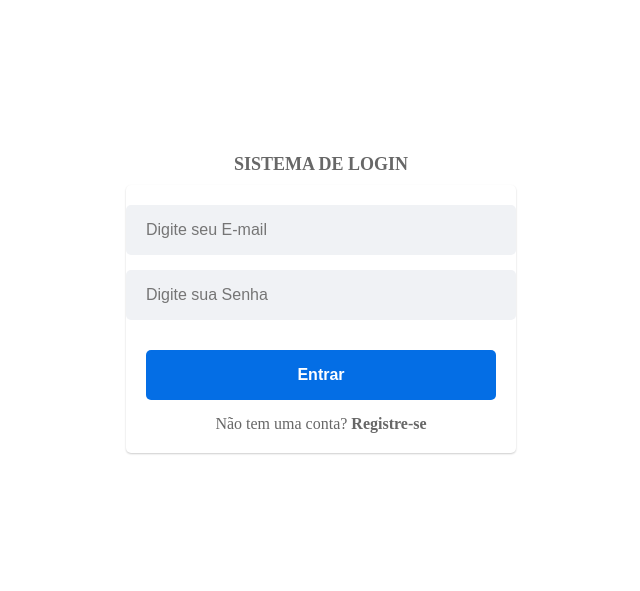
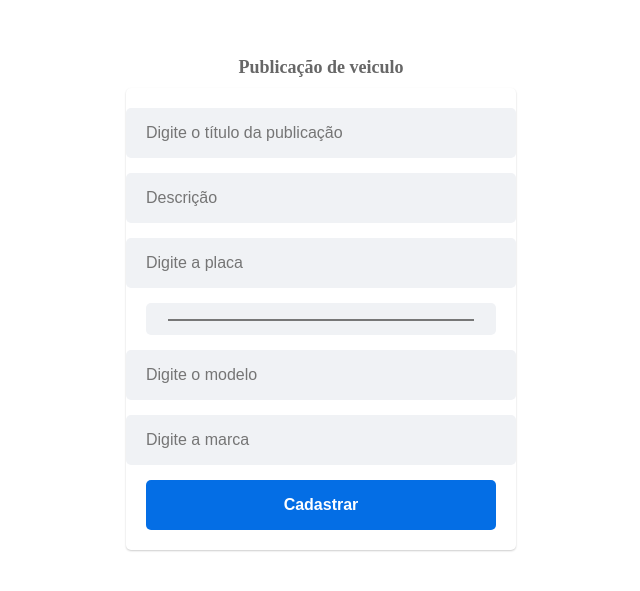
Before and after one commit to Mateus-Lincoln-10/Prog-fullstack, a React (Create React App) app in the folder frontend/: page /publication in a window 1280 px wide. Shown: the part 105-696 px from the top of the page, without its empty margins (319-959 px from the left). Built offline with nearby package versions, Linux system fonts and the light colour scheme.

Commit message:
ajustando bg

```diff
--- a/frontend/src/pages/Home/index.jsx
+++ b/frontend/src/pages/Home/index.jsx
@@ -1,15 +1,21 @@
 import React from "react";
-import { useNavigate } from "react-router-dom";
+import { Link, useNavigate } from "react-router-dom";
 import Button from "../../components/Button";
 import useAuth from "../../hooks/useAuth";
 import * as C from "./styles";
 import Header from "../../components/Home/header";
 import Logo from "../../images/logo.png";
-import ExpandMore from "../../images/expand_more.svg"
+import ExpandMore from "../../images/expand_more.svg";
+import Bg from "../../images/background.png";
+
 
 const Home = () => {
   const { signout } = useAuth();
   const navigate = useNavigate();
+
+  const Publication = () => {
+    navigate("/publication");
+  };
 
   return (
     <C.Container>
@@ -22,6 +28,8 @@ const Home = () => {
 
       <div className="content">
 
+
+        <img className="bg" src={Bg} alt="Logo tesla" />
         <header className="styleHeader">
           <img className="logo" src={Logo} alt="Logo tesla" />
 
@@ -51,9 +59,10 @@ const Home = () => {
         </div>
 
         <div className="buttons">
-          <button className="orderNow"> Order now </button>
+          <Link  className="orderNow" to="/publication">&nbsp;Publicar veículo</Link>
           <button className="demoDrive"> Demmo drive </button>
         </div>
+
 
         <img className="expandMore" src={ExpandMore} alt="Icon" />
       </div>
--- a/frontend/src/pages/Home/styles.js
+++ b/frontend/src/pages/Home/styles.js
@@ -75,6 +75,12 @@ export const Container = styled.div`
   height: 1rem;
   margin-right: 5rem;
 }
+.bg {
+  position: absolute;
+  z-index: -1;
+  width: 100vw;
+  height: 92vh;
+}
 
 .styleHeader {
   position: absolute;
@@ -143,6 +149,11 @@ export const Container = styled.div`
   line-height: 20px;
 }
 
+.orderNow:hover{
+  color: blue;
+  cursor: pointer;
+}
+
 .demoDrive {
   border: none;
   border-radius: 4px;
@@ -157,7 +168,7 @@ export const Container = styled.div`
 }
 
 .expandMore {
-  margin-left: 50vw;
+  margin-left: 49vw;
   margin-top: 2rem;
   width: 32px;
   height: 32px;
--- /dev/null
+++ b/frontend/src/pages/PublicationVehicle/index.jsx
@@ -0,0 +1,66 @@
+import React, { useState } from "react";
+import Input from "../../components/Input";
+import Button from "../../components/Button";
+import * as C from "./styles";
+import { Link, useNavigate } from "react-router-dom";
+import useAuth from "../../hooks/useAuth";
+
+const Signup = () => {
+  const [publicationTitle, setPublicationTitle] = useState("");
+  const [publicationDescription, setPublicationDescription] = useState("");
+  const [vehiculoPlate, setVehiculoPlate] = useState("");
+  const [vehiculoColor, setVehiculoColor] = useState("");
+  const [vehiculoModel, setVehiculoModel] = useState("");
+  const [vehiculoBrand, setVehiculoBrand] = useState("");
+  const navigate = useNavigate();
+
+  const { signup } = useAuth();
+
+
+  return (
+    <C.Container>
+      <C.Label>Publicação de veiculo</C.Label>
+      <C.Content>
+        <Input
+          type="title"
+          placeholder="Digite o título da publicação"
+          value={publicationTitle}
+          onChange={(e) => [setPublicationTitle(e.target.value)]}
+        />
+        <Input
+          type="description"
+          placeholder="Descrição"
+          value={publicationDescription}
+          onChange={(e) => [setPublicationDescription(e.target.value)]}
+        />
+        <Input
+          type="plate"
+          placeholder="Digite a placa"
+          value={vehiculoPlate}
+          onChange={(e) => [setVehiculoPlate(e.target.value)]}
+        />
+         <Input
+          type="color"
+          placeholder="Digite a cor"
+          value={vehiculoColor}
+          onChange={(e) => [setVehiculoColor(e.target.value)]}
+        />
+        <Input
+          type="model"
+          placeholder="Digite o modelo"
+          value={vehiculoModel}
+          onChange={(e) => [setVehiculoModel(e.target.value)]}
+        />
+          <Input
+          type="Brand"
+          placeholder="Digite a marca"
+          value={vehiculoBrand}
+          onChange={(e) => [setVehiculoBrand(e.target.value)]}
+        />
+        <Button Text="Cadastrar"/>
+      </C.Content>
+    </C.Container>
+  );
+};
+
+export default Signup;
--- /dev/null
+++ b/frontend/src/pages/PublicationVehicle/styles.js
@@ -0,0 +1,48 @@
+import styled from "styled-components";
+
+export const Container = styled.div`
+  display: flex;
+  align-items: center;
+  justify-content: center;
+  flex-direction: column;
+  gap: 10px;
+  height: 100vh;
+`;
+
+export const Content = styled.div`
+  gap: 15px;
+  display: flex;
+  align-items: center;
+  justify-content: center;
+  flex-direction: column;
+  width: 100%;
+  box-shadow: 0 1px 2px #0003;
+  background-color: white;
+  max-width: 350px;
+  padding: 20px;
+  border-radius: 5px;
+`;
+
+export const Label = styled.label`
+  font-size: 18px;
+  font-weight: 600;
+  color: #676767;
+`;
+
+export const LabelSignup = styled.label`
+  font-size: 16px;
+  color: #676767;
+`;
+
+export const labelError = styled.label`
+  font-size: 14px;
+  color: red;
+`;
+
+export const Strong = styled.strong`
+  cursor: pointer;
+  a {
+    text-decoration: none;
+    color: #676767;
+  }
+`;
--- a/frontend/src/routes/index.jsx
+++ b/frontend/src/routes/index.jsx
@@ -4,6 +4,7 @@ import useAuth from "../hooks/useAuth";
 import Home from "../pages/Home";
 import Signin from "../pages/Signin";
 import Signup from "../pages/Signup";
+import PublicationVehicle from "../pages/PublicationVehicle"
 
 const Private = ({ Item }) => {
   const { signed } = useAuth();
@@ -17,8 +18,9 @@ const RoutesApp = () => {
       <Fragment>
         <Routes>
           <Route exact path="/home" element={<Private Item={Home} />} />
+          <Route exact path="/signup" element={<Signup />} />
+          <Route path="/publication" element={<PublicationVehicle />} />
           <Route path="/" element={<Signin />} />
-          <Route exact path="/signup" element={<Signup />} />
           <Route path="*" element={<Signin />} />
         </Routes>
       </Fragment>
```
Also changed, not shown: 2 other files (tests, documents, lock files or other folders).
